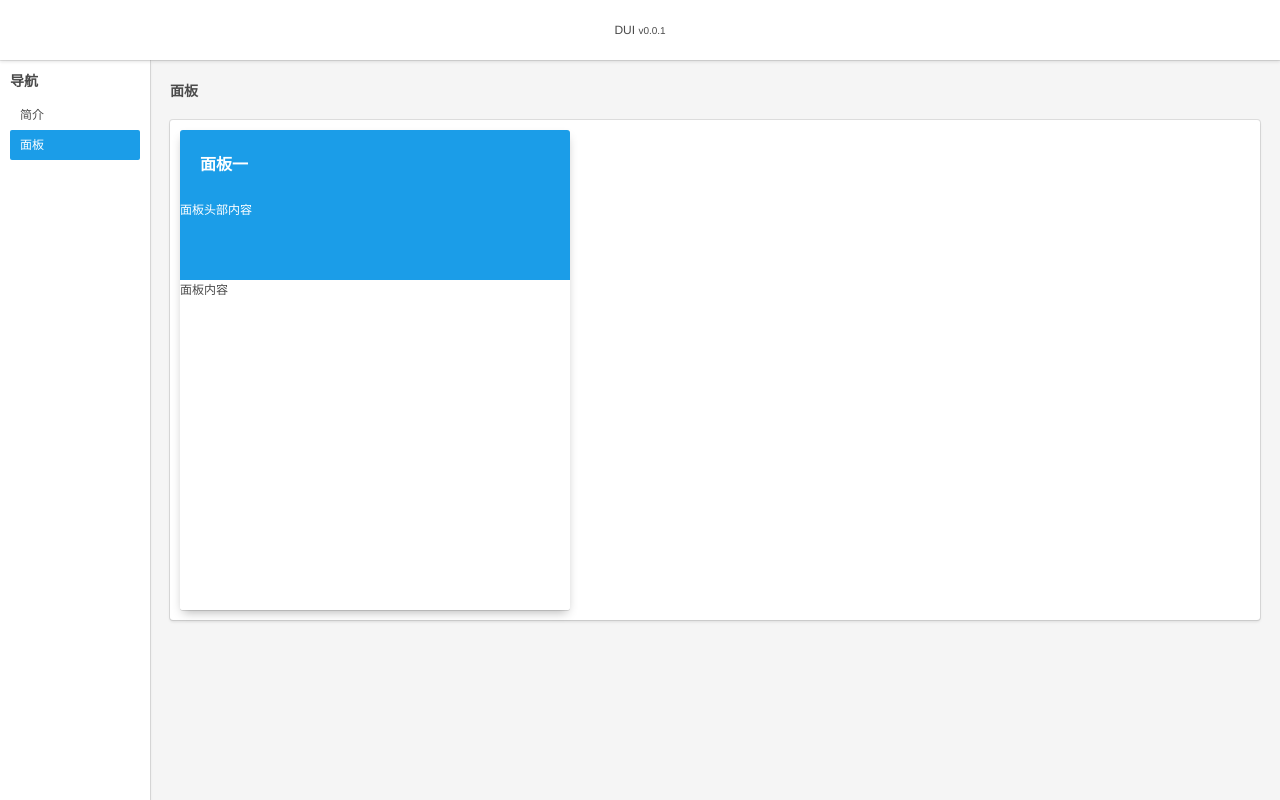
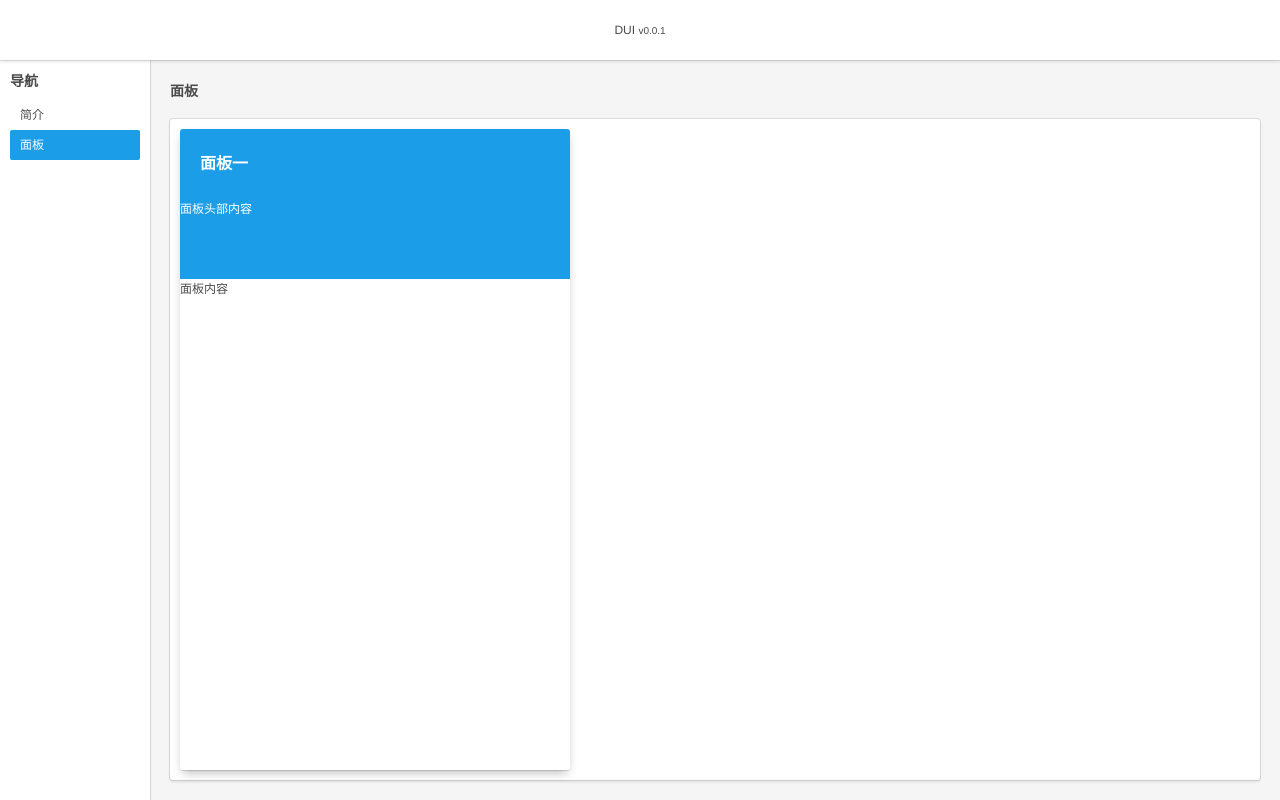
Before and after one commit to darksc/DUI, a Vue app: page /#/panel in a window 1280 px wide. Built offline with nearby package versions, Linux system fonts and the light colour scheme.

Commit message:
update layout.

```diff
--- a/src/views/panelView.vue
+++ b/src/views/panelView.vue
@@ -13,14 +13,21 @@
           面板内容
         </div>
       </panel>
+
+      <div>
+
+      </div>
     </div>
   </div>
 </template>
 <style lang="scss">
   .panel-view {
     .section-wrap {
-      height: 500px;
-      position: relative;
+      position: absolute;
+      top: 59px;
+      left: 20px;
+      right: 20px;
+      bottom: 20px;
     }
   }
 </style>
```
